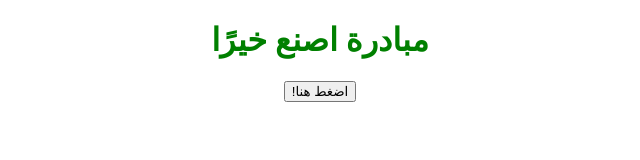
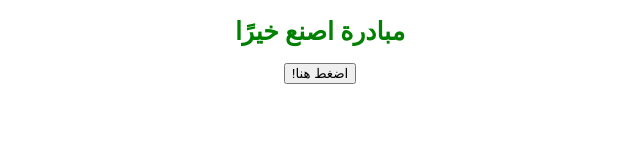
Before and after one commit to Odaiyo/UTabuk, a plain HTML site: page index.html in a window 1280 px wide. Shown: the whole page, without its empty margins (320-960 px from the left). Drawn offline with Linux system fonts and the light colour scheme.

Commit message:
Update index.html

```diff
--- a/index.html
+++ b/index.html
@@ -7,7 +7,7 @@
 
 <body style = "text-align:center;">
 
-	<h1 style = "color:green;">
+	<h1 style = "color:green;font-size: 25px; ">
 		 مبادرة اصنع خيرًا
 	</h1>
 
```
